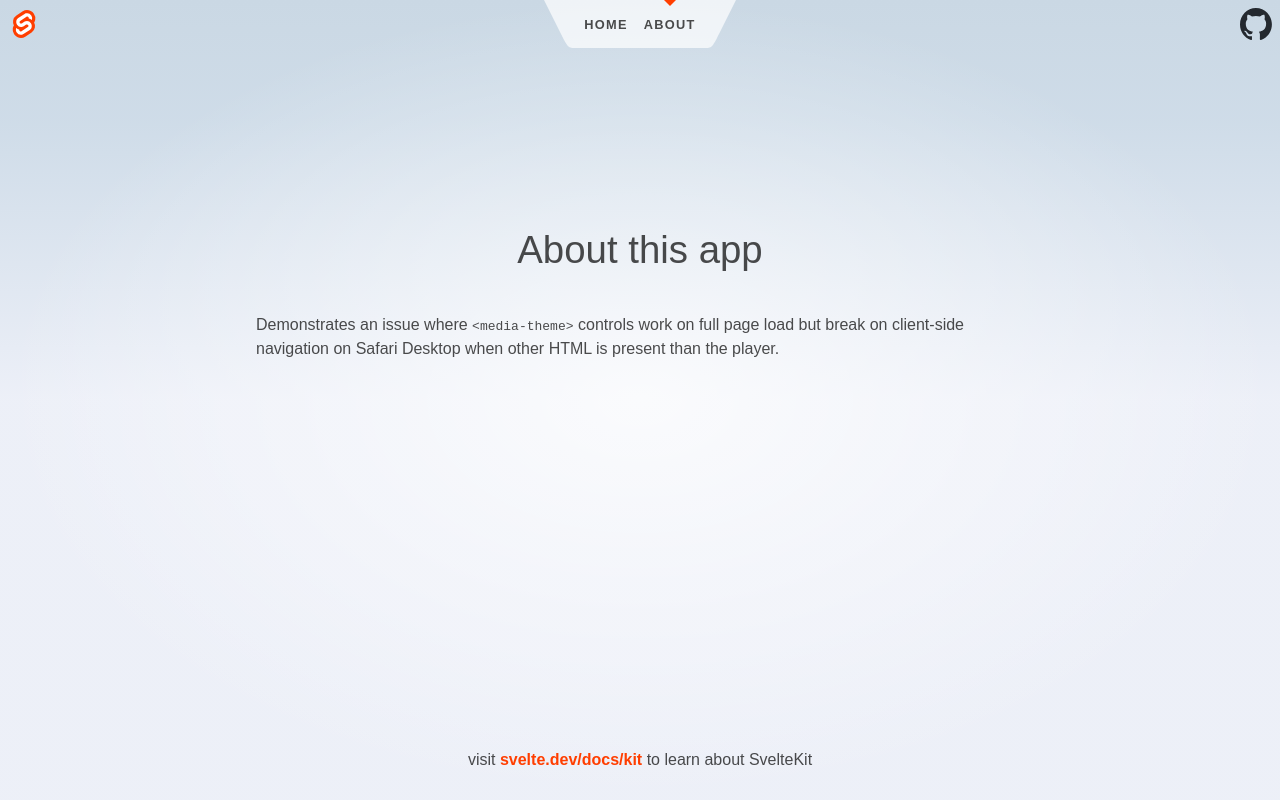
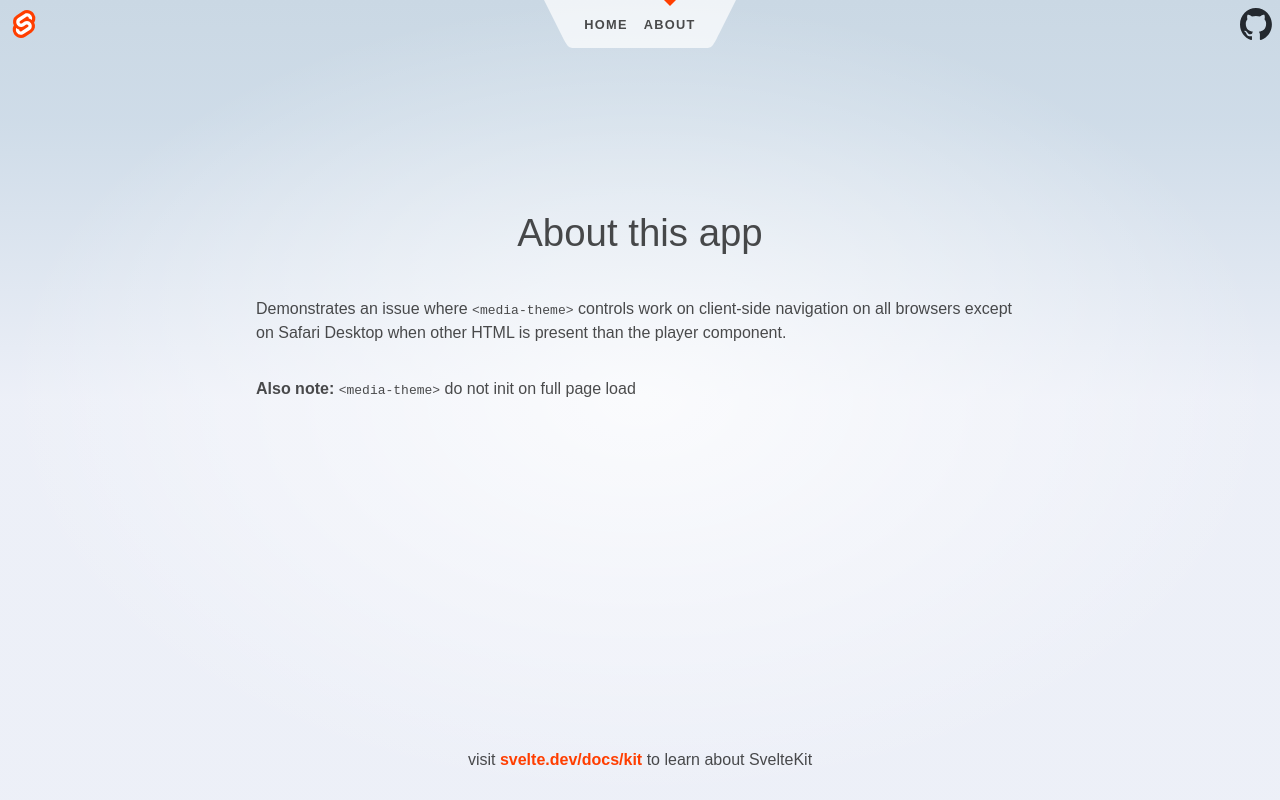
Before and after one commit to psntr/sveltejs-kit-player-safari, a SvelteKit app: page /about in a window 1280 px wide. Built offline with nearby package versions, Linux system fonts and the light colour scheme.

Commit message:
Update +page.svelte clearer instructions

```diff
--- a/src/routes/about/+page.svelte
+++ b/src/routes/about/+page.svelte
@@ -10,5 +10,7 @@
 
 <div class="text-column">
 	<h1>About this app</h1>
-	<p>Demonstrates an issue where <code>&lt;media-theme&gt;</code> controls work on full page load but break on client-side navigation on Safari Desktop when other HTML is present than the player.</p>	<Player />
+	<p>Demonstrates an issue where <code>&lt;media-theme&gt;</code> controls work on client-side navigation on all browsers except on Safari Desktop when other HTML is present than the player component.</p>
+	<p><strong>Also note:</strong> <code>&lt;media-theme&gt;</code> do not init on full page load </p>
+	<Player />
 </div>
```
